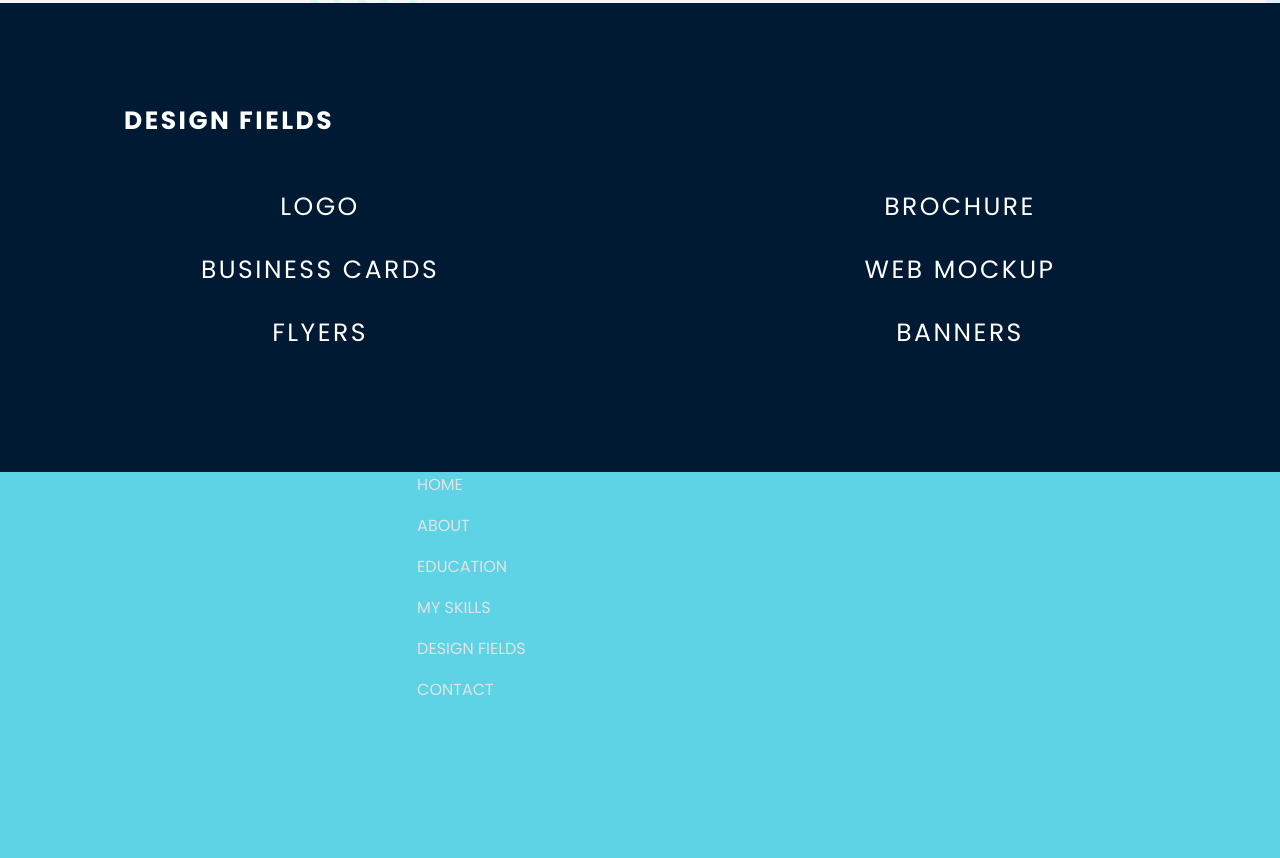
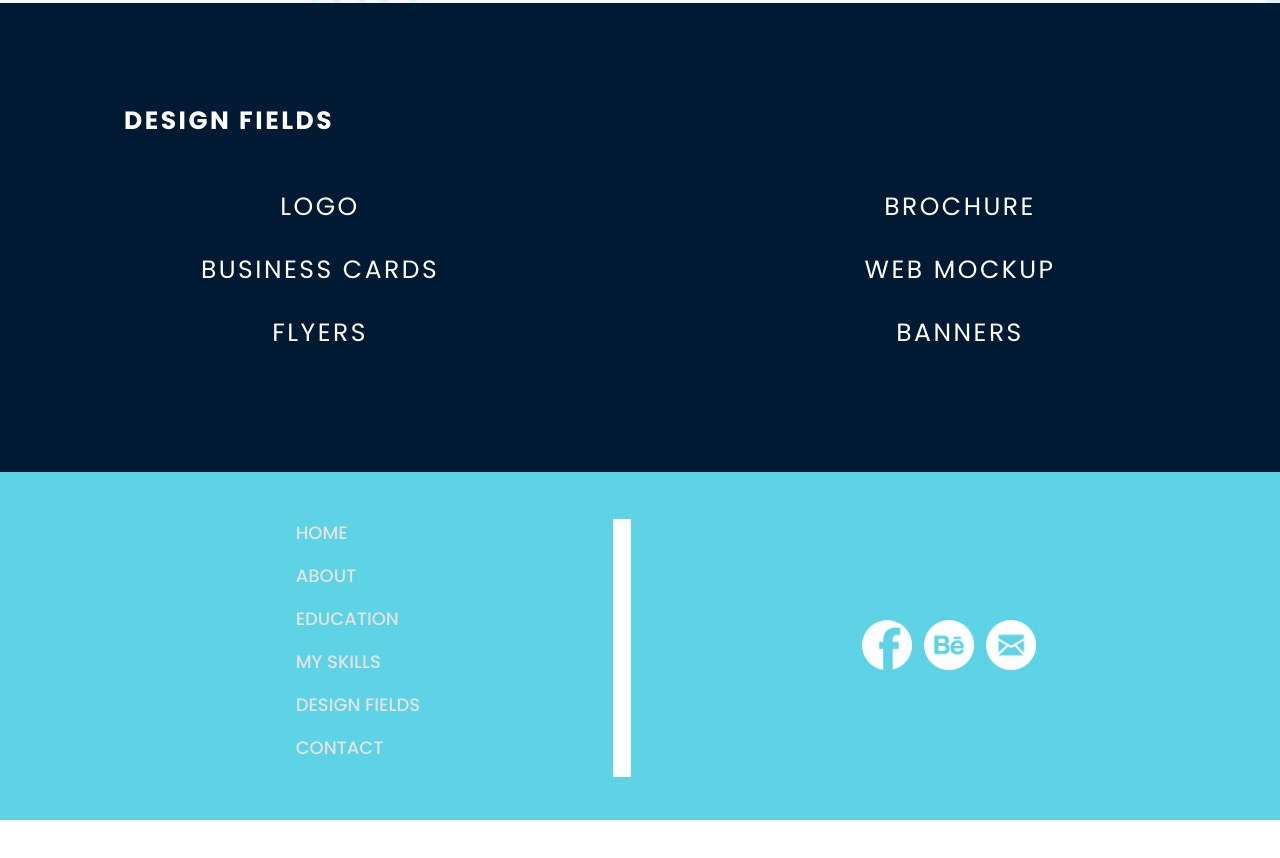
Before and after one commit to giovictor/kathleen-dalida-profile, a Gatsby site: page / in a window 1280 px wide. Shown: the part 3014-3872 px from the top of the page. After the commit the page ends 3834 px from the top, so only its background shows below. Built offline with nearby package versions, Linux system fonts and the light colour scheme; Gatsby itself is replaced by a stand-in of ours.

Commit message:
Done with contact component

```diff
--- /dev/null
+++ b/src/components/Contact/contactIcon.js
@@ -0,0 +1,13 @@
+import React from "react"
+
+
+
+import styles from '../../styles/contact.module.css'
+
+const ContactIcon = (props) => (
+    <a href={props.url} target="_blank">
+        <img src={props.src} className={styles.contactIcon}/>
+    </a>
+)
+
+export default ContactIcon
--- a/src/components/Contact/index.js
+++ b/src/components/Contact/index.js
@@ -1,5 +1,10 @@
 import React from "react"
 import Menu from '../menu'
+import ContactIcon from './contactIcon'
+
+import facebookLogo from '../../images/facebookLogo.png'
+import behanceLogo from '../../images/behanceLogo.png'
+import mailLogo from '../../images/mailLogo.png'
 
 import styles from '../../styles/contact.module.css'
 
@@ -10,7 +15,9 @@ const Contact = () => (
         </div>
 
         <div className={styles.details}>
-
+            <ContactIcon src={facebookLogo} url="https://www.facebook.com/kathm.dalida"/>
+            <ContactIcon src={behanceLogo} url="https://www.behance.net/kathdalida"/>
+            <ContactIcon src={mailLogo} url="mailto:kathdalida93@gmail.com"/>
         </div>
     </div>
 )
--- a/src/styles/contact.module.css
+++ b/src/styles/contact.module.css
@@ -1,7 +1,29 @@
 .contact {
     width:100%;
-    height:512px;
+    height:100%;
+    padding-top:47px;
+    padding-bottom:43px;
     background-color:#5dd3e5;
     display:flex;
     justify-content:space-evenly;
 }
+
+.menu {
+    border-right:solid #ffffff 18px;
+}
+
+.menu, .details {
+    flex:0 0 45%;
+}
+
+.details {
+    display:flex;
+    flex-flow:row wrap;
+    justify-content:center;
+    align-items:center;
+}
+
+.contactIcon {
+    height:50px;
+    margin-right: 12px;
+}
--- a/src/styles/menu.module.css
+++ b/src/styles/menu.module.css
@@ -4,6 +4,7 @@
 }
 
 .link {
+    font-size:18px;
     text-decoration: none;
     text-transform:uppercase;
     color:#e3e3e3;
@@ -29,7 +30,6 @@
 }
 
 .headerNav .link {
-    font-size:18px;
     font-weight:600;
     letter-spacing: 0.2em;
 }
@@ -38,6 +38,14 @@
     border-bottom:solid 11px #32b5f2;
 }
 
+.contactNav {
+    padding-left:219px;
+}
+
+.contactNav .link {
+    font-weight:500;
+}
+
 @media screen and (max-width:1366px) {
     .headerNav .link {
         letter-spacing:0;
```
Also changed, not shown: src/images/behanceLogo.PNG (added), src/images/facebookLogo.PNG (added), src/images/mailLogo.PNG (added).
